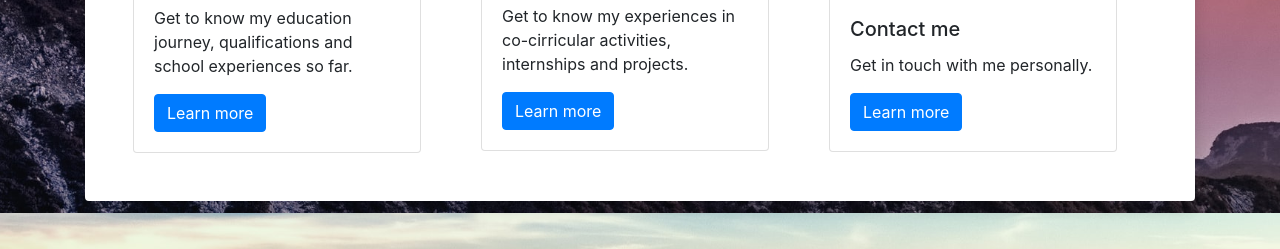
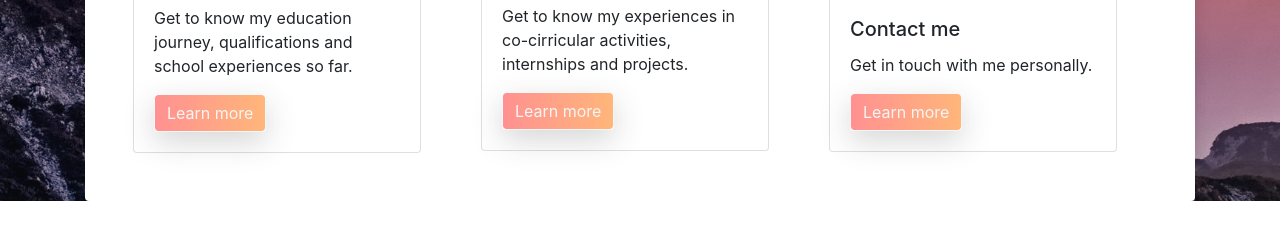
Before and after one commit to kangyeelim/aboutme, a website: page index.html in a window 1280 px wide. Shown: the part 1387-1636 px from the top of the page. After the commit the page ends 1588 px from the top, so only its background shows below. Drawn offline with nearby package versions, Linux system fonts and the light colour scheme.

Commit message:
Added button styling.

```diff
--- /dev/null
+++ b/css/globals.css
@@ -0,0 +1,19 @@
+html, body{
+    margin: 0%;
+    box-sizing: border-box;
+    width: 100%;
+    height: 100%;
+}
+
+
+/* CSS Variables */
+
+:root{
+    --primary-color: #ffd4b8;
+    --primary-color2: #fff5ba;
+    --primary-color3: #ffbaab;
+    --bg-color: #f7f7f7;
+    --gradient-color: linear-gradient(90deg, #ff9191 0%, #ffb67a 100%);
+    --shadow-color:  0px 10px 30px rgba(118, 85, 225, 0.3);
+    --box-shadow: 0px 10px 30px rgba(57, 56, 61, 0.205);
+  }
--- a/css/illuminatesg.css
+++ b/css/illuminatesg.css
@@ -1,3 +1,5 @@
+@import url(./globals.css);
+
 /* Add a hover effect if you want */
 .fa:hover {
   opacity: 0.7;
--- a/css/index.css
+++ b/css/index.css
@@ -1,3 +1,5 @@
+@import url(./globals.css);
+
 body {
   background: url('../images/webbg.jpg') no-repeat center center fixed;
   -webkit-background-size: cover;
@@ -12,13 +14,13 @@ body {
 
 #smaller-highlight {
   user-select: auto;
-  background: linear-gradient(180deg, rgba(255,255,255,0) 65%, #fff5ba 65%);
+  background: linear-gradient(180deg, rgba(255,255,255,0) 65%, var(--primary-color2) 65%);
   display: inline;
 }
 
 .u--highlight {
   user-select: auto;
-  background: linear-gradient(180deg, rgba(255,255,255,0) 65%, #ffd4b8 65%);
+  background: linear-gradient(180deg, rgba(255,255,255,0) 65%, var(--primary-color) 65%);
   display: inline;
 }
 
@@ -59,7 +61,7 @@ img {
 }
 
 .section__subtitle--intro {
-    background: #ffbaab;
+    background: var(--primary-color3);
     font-size: 1.25em;
     margin-bottom: 20px;
     display: inline-block;
@@ -130,3 +132,29 @@ img {
 .card {
   margin-top: 20px;
 }
+
+.btn-primary {
+    background: var(--gradient-color);
+    background-clip: padding-box;
+    color: whitesmoke;
+    transition: background .6s ease;
+    box-shadow: var(--box-shadow);
+    border-color: var(--bg-color);
+}
+
+.btn-primary:hover{
+    background: whitesmoke;
+    background-clip: padding-box;
+    color: black;
+    border-color: gray;
+}
+
+.btn-primary::after {
+    position: absolute;
+    top: -2px; left: -2px;
+    bottom: -2px;  right: -2px;
+    background: var(--gradient-color);
+    content: ' ';
+    z-index: -1;
+    border-radius: 4px;
+}
```
Also changed, not shown: css/education.css (+5 -3 lines).
